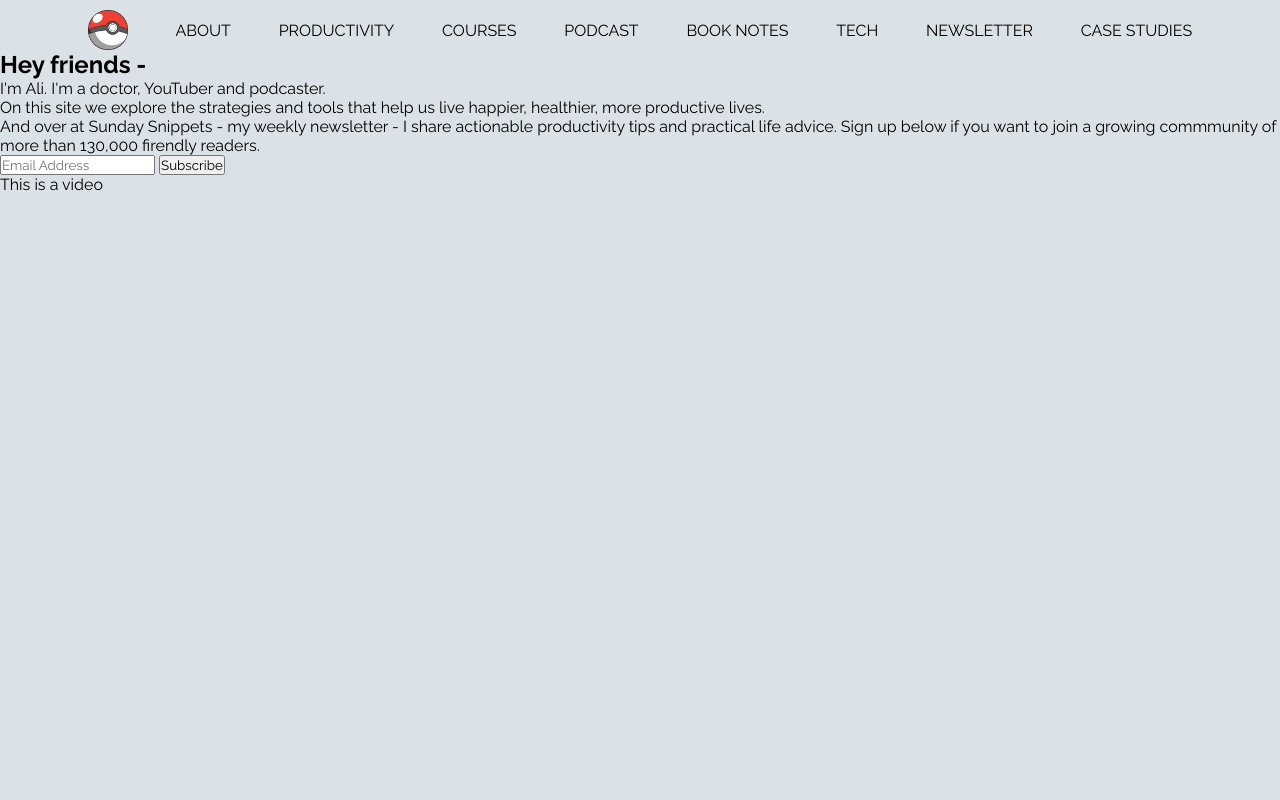
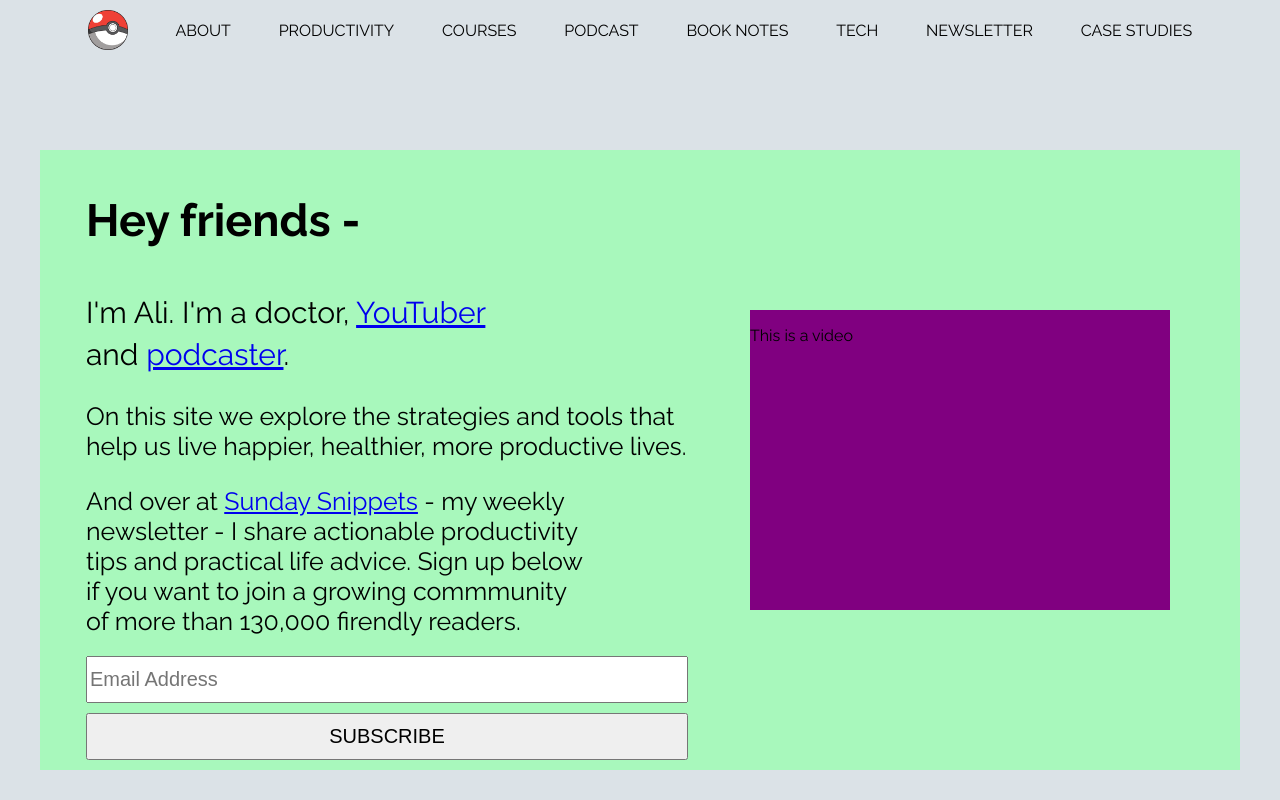
Before and after one commit to czvides/DeWeb-Practice, a plain HTML site: page Pages Practice/index.html in a window 1280 px wide. Drawn offline with Linux system fonts and the light colour scheme.

Commit message:
Changes to the first section

```diff
--- a/Pages Practice/index.html
+++ b/Pages Practice/index.html
@@ -23,19 +23,21 @@
         <a class="">Newsletter</a>
         <a class="">Case studies</a>
     </header>
-    <section>
-        <div>
-            <h1>Hey friends -</h1>
-            <p>I'm Ali. I'm a doctor, YouTuber and podcaster.</p>
-            <p>On this site we explore the strategies and tools that help us live happier, healthier, more productive lives.</p>
-            <p>And over at <a>Sunday  Snippets</a> - my weekly newsletter - I share actionable productivity tips and practical life advice. Sign up below if you want to join a growing commmunity of more than 130,000 firendly readers.</p>
-            <form action="">
-                <input type="text" placeholder="Email Address">
-                <input type="submit" value="Subscribe">
-            </form>
-        </div>
-        <div>
-            <p>This is a video</p>
+    <section class="max-width-1200 mx-auto" style="background-color: rgb(168, 248, 188);">
+        <div class="flex align-y-center m-top-100 justify-between">
+            <div class="relative move-left-46">
+                <h1 class="line-height-1_5">Hey friends -</h1>
+                <p id="I-am" class="font-size-30 width-412 line-height-1_4 m-bottom-20">I'm Ali. I'm a doctor, <a href="#">YouTuber</a> and <a href="#">podcaster</a>.</p>
+                <p class="font-size-25 width-602 line-height-1_2 m-bottom-20">On this site we explore the strategies and tools that help us live happier, healthier, more productive lives.</p>
+                <p class="font-size-25 width-500 line-height-1_2 m-bottom-20">And over at <a href="#">Sunday  Snippets</a> - my weekly newsletter - I share actionable productivity tips and practical life advice. Sign up below if you want to join a growing commmunity of more than 130,000 firendly readers.</p>
+                <form action="" class="flex flex-column">
+                    <input type="text" placeholder="Email Address" class="font-size-20 py-10 m-bottom-10">
+                    <input type="submit" value="Subscribe" class="font-size-20 uppercase py-10 m-bottom-10">
+                </form>
+            </div>
+            <div id="video" class="relative move-right-70">
+                <p>This is a video</p>
+            </div>
         </div>
     </section>
 </body>
--- a/Pages Practice/main.css
+++ b/Pages Practice/main.css
@@ -1,4 +1,4 @@
-*{
+body{
     margin: 0;
     padding: 0;
     font-family: 'Raleway', sans-serif;
@@ -40,3 +40,78 @@ option {
     margin-left: auto;
     margin-right: auto;
 }
+#video{
+    background-color: purple;
+    height: 300px;
+    width: 420px;
+}
+
+h1{
+    font-size: 45px;
+}
+
+.absolute{
+    position: absolute;
+}
+
+.relative{
+    position: relative;
+}
+.m-top-100{
+    margin-top: 100px;
+}
+.move-left-46{
+    left: 46px;
+}
+.font-size-30{
+    font-size: 30px
+}
+.font-size-25{
+    font-size: 25px;
+}
+.width-412{
+    width: 412px;
+}
+.width-602{
+    width: 602px;
+}
+.width-500{
+    width: 500px;
+}
+.text-bold{
+    font-weight: bold;
+}
+.justify-between{
+    justify-content: space-between;
+}
+.line-height-1_5{
+    line-height: 1.5;
+}
+.line-height-1_4{
+    line-height: 1.4;
+}
+.line-height-1_2{
+    line-height: 1.2;
+}
+.m-bottom-20{
+    margin-bottom: 20px
+}
+.flex-column{
+    flex-direction: column;
+}
+.font-size-20{
+    font-size: 20px;
+}
+.uppercase{
+    text-transform: uppercase;
+}
+.py-10{
+    padding-top: 10px;
+    padding-bottom: 10px;
+}
+.m-bottom-10{
+    margin-bottom: 10px
+}
+.move-right-70{
+    right: 70px;
+}
```
